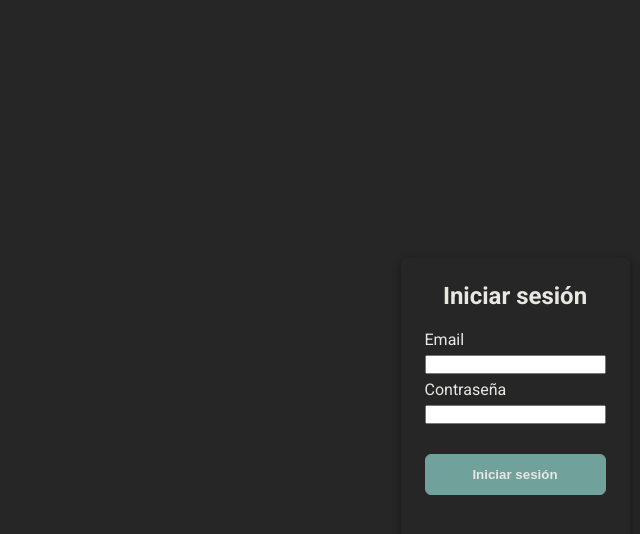
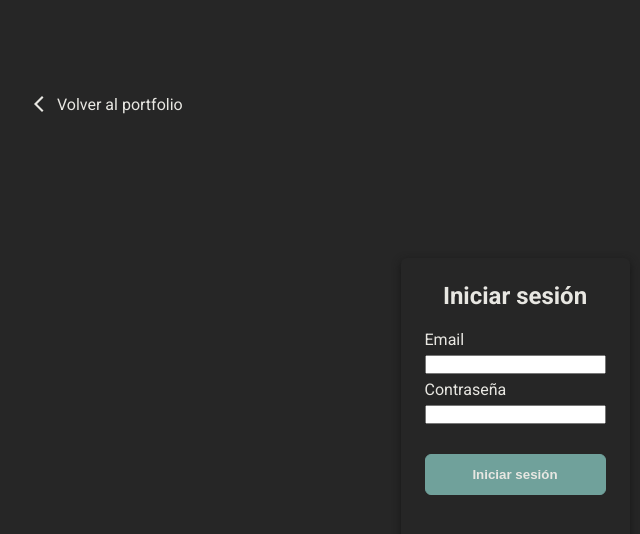
Before and after one commit to Saxxan/iris-galcera, a React (Create React App) app: page /admin in a window 1280 px wide. Shown: the top 534 px of the page, without its empty margins (125-765 px from the left). Built offline with nearby package versions, Linux system fonts and the light colour scheme; no server answers.

Commit message:
link in home to access admin page, fixing some UI problems

```diff
--- /dev/null
+++ b/src/components/AccessToAdmin/AccesToAdmin.jsx
@@ -0,0 +1,22 @@
+import React from "react";
+import styled from "styled-components";
+import { Link } from "react-router-dom";
+
+// Styled component
+const LinkToAdmin = styled(Link)`
+  position: absolute;
+  bottom: 0;
+  right: 0;
+  background: var(--secondary);
+  cursor: pointer;
+  text-decoration: none;
+  padding: 6px;
+  font-size: 13px;
+  color: var(--ice);
+`;
+
+function AccesToAdmin() {
+  return <LinkToAdmin to="/admin">Admin</LinkToAdmin>;
+}
+
+export default AccesToAdmin;
--- a/src/components/commons/Buttons/Buttons.jsx
+++ b/src/components/commons/Buttons/Buttons.jsx
@@ -6,6 +6,7 @@ const ButtonBase = styled.button`
   margin: 24px 0;
   border-radius: 6px;
   font-weight: 600;
+  cursor: pointer;
 `;
 
 const SubmitButton = styled.input`
@@ -16,6 +17,7 @@ const SubmitButton = styled.input`
   margin: 24px 0;
   border-radius: 6px;
   font-weight: 600;
+  cursor: pointer;
 `;
 
 const CancelButton = styled(ButtonBase)`
--- a/src/components/commons/IconButtons/IconButtons.jsx
+++ b/src/components/commons/IconButtons/IconButtons.jsx
@@ -44,7 +44,6 @@ function CloseIconButton(props) {
       height="24"
       viewBox="0 0 24 24"
       xmlns="http://www.w3.org/2000/svg"
-      style={{ margin: "12px 6px" }}
     >
       <path d="M13.46 12L19 17.54V19H17.54L12 13.46L6.46 19H5V17.54L10.54 12L5 6.46V5H6.46L12 10.54L17.54 5H19V6.46L13.46 12Z" />
     </IconButton>
--- /dev/null
+++ b/src/components/commons/Icons/ArrowLeft.jsx
@@ -0,0 +1,19 @@
+import React from "react";
+
+function ArrowLeft(props) {
+  return (
+    <svg
+      width="24"
+      height="24"
+      viewBox="0 0 24 24"
+      xmlns="http://www.w3.org/2000/svg"
+    >
+      <path
+        d="M7 12L15 4L16.5 5.5L10 12L16.5 18.5L15 20L7 12Z"
+        fill={props.fill}
+      />
+    </svg>
+  );
+}
+
+export default ArrowLeft;
--- a/src/components/commons/Navigation/components/ModalMenu.jsx
+++ b/src/components/commons/Navigation/components/ModalMenu.jsx
@@ -15,17 +15,28 @@ const Modal = styled.div`
   left: 0;
   width: 100vw;
   height: 100vh;
-  padding: 12px 5vw;
   flex-direction: column;
   background-color: var(--secondary);
   z-index: 5;
+
+  & > header {
+    width: 90vw;
+    margin: 0 auto;
+    height: 10vh;
+    padding: 12px 6px;
+    display: flex;
+    justify-content: flex-end;
+    align-items: flex-end;
+  }
 `;
 
 function ModalMenu(props) {
   return (
     <Modal display={props.display}>
       {/* Icon button to close modal */}
-      <CloseIconButton handleClick={props.handleVisibility} />
+      <header>
+        <CloseIconButton handleClick={props.handleVisibility} />
+      </header>
       {/* Navigation menu */}
       <NavMenu isDeskoptMenu={false} />
     </Modal>
--- a/src/components/pages/Admin/Admin.jsx
+++ b/src/components/pages/Admin/Admin.jsx
@@ -1,5 +1,6 @@
 import React, { useContext } from "react";
 import styled from "styled-components";
+import { Link } from "react-router-dom";
 
 // Authentication context
 import { AuthContext } from "../../LoginForm/AuthProvider";
@@ -7,6 +8,7 @@ import { AuthContext } from "../../LoginForm/AuthProvider";
 // Components
 import LoginForm from "../../LoginForm/LoginForm";
 import AdminDashboard from "../../AdminDashBoard/AdminDashboard";
+import ArrowLeft from "../../commons/Icons/ArrowLeft";
 
 // Styled component
 const AdminTheme = styled.main`
@@ -19,11 +21,36 @@ const AdminTheme = styled.main`
   height: 100vh;
 `;
 
+const LinkToHome = styled(Link)`
+  text-decoration: none;
+  color: var(--ice);
+  cursor: pointer;
+  padding: 12px 24px;
+  position: absolute;
+  top: 10%;
+  left: 10%;
+  display: flex;
+  align-items: center;
+  gap: 6px;
+`;
+
 function Admin() {
   const { currentUser } = useContext(AuthContext);
 
   return (
-    <AdminTheme>{currentUser ? <AdminDashboard /> : <LoginForm />}</AdminTheme>
+    <AdminTheme>
+      {currentUser ? (
+        <AdminDashboard />
+      ) : (
+        <>
+          <LinkToHome to="/">
+            <ArrowLeft fill="var(--ice)" />
+            <span>Volver al portfolio</span>
+          </LinkToHome>
+          <LoginForm />
+        </>
+      )}
+    </AdminTheme>
   );
 }
 
--- a/src/components/pages/Home/Home.jsx
+++ b/src/components/pages/Home/Home.jsx
@@ -10,6 +10,7 @@ import {
   TitleH1,
   TitleH2,
 } from "../../commons/Typography/Typography";
+import AccesToAdmin from "../../AccessToAdmin/AccesToAdmin";
 
 // Page styled components
 const TitleLayout = styled.main`
@@ -34,6 +35,7 @@ function Home() {
         <SubTitleH3>art department</SubTitleH3>
         <TitleH2>GALCERÀ</TitleH2>
       </TitleLayout>
+      <AccesToAdmin />
     </HomePage>
   );
 }
```
